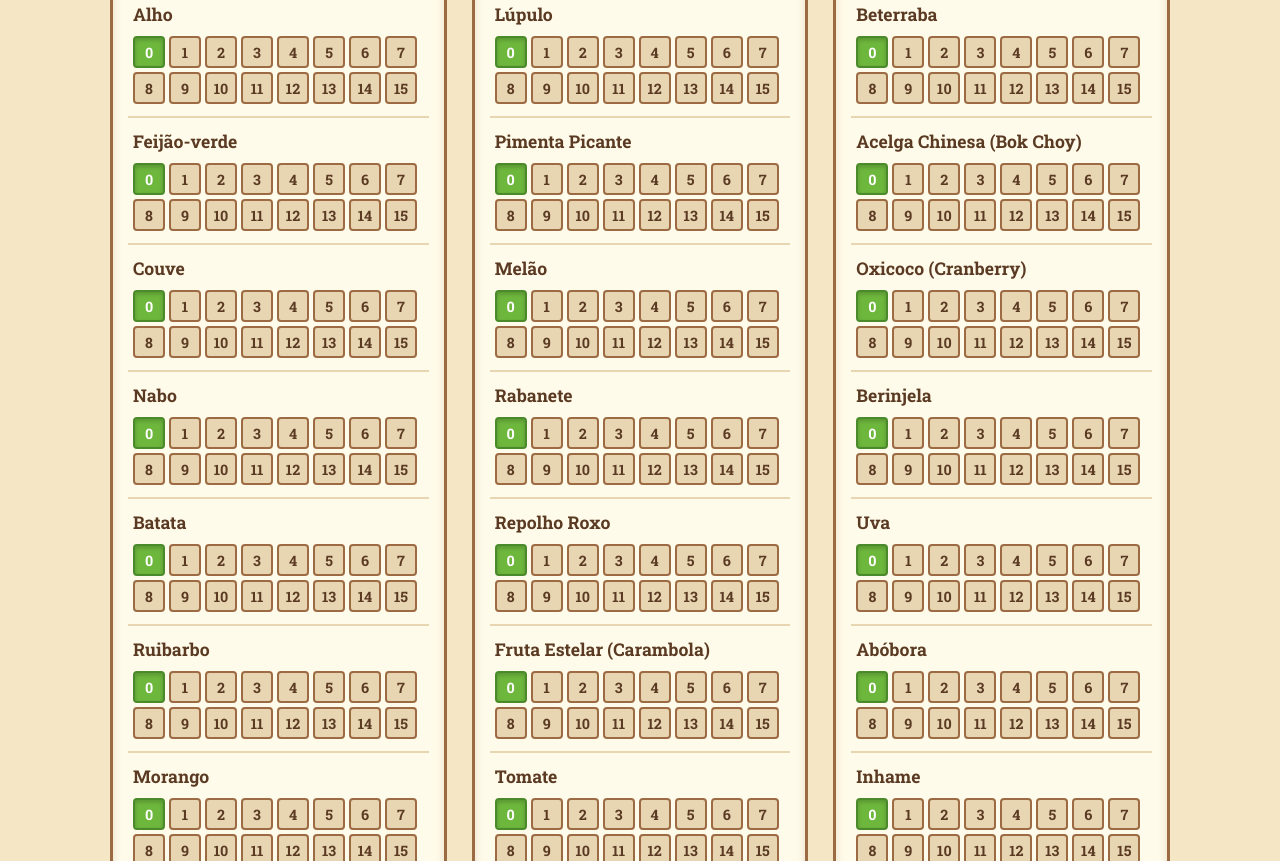
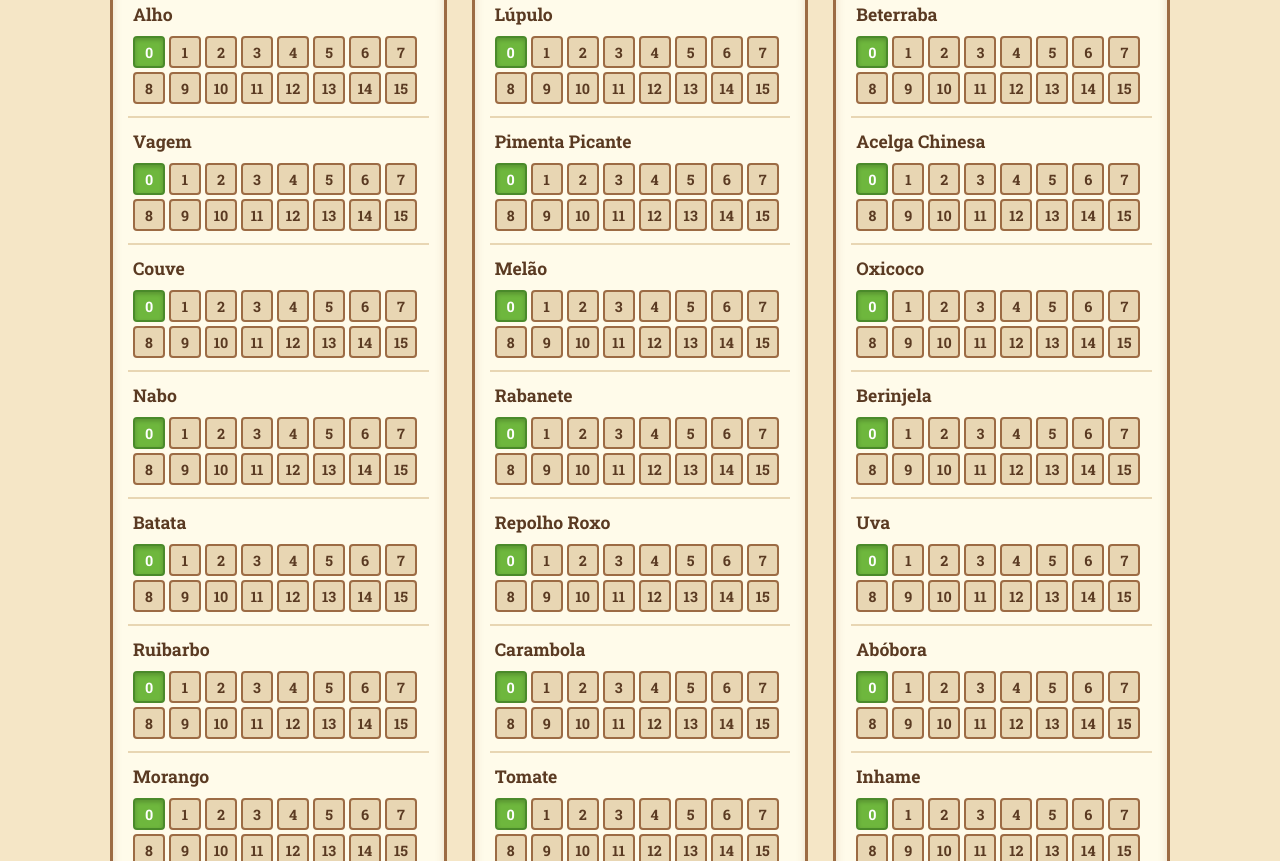
Before and after one commit to vnxmello/stardew-tracker, a plain HTML site: page index.html in a window 1280 px wide. Shown: the part 640-1501 px from the top of the page. Drawn offline with Linux system fonts and the light colour scheme.

Commit message:
alteracao na nomenclatura de alguns elementos

```diff
--- a/index.html
+++ b/index.html
@@ -37,7 +37,7 @@
                     <li data-crop="couve-flor"><span class="crop-name">Couve-flor</span></li>
                     <li data-crop="grao-de-cafe"><span class="crop-name">Grão de Café</span></li>
                     <li data-crop="alho"><span class="crop-name">Alho</span></li>
-                    <li data-crop="feijao-verde"><span class="crop-name">Feijão-verde</span></li>
+                    <li data-crop="vagem"><span class="crop-name">Vagem</span></li>
                     <li data-crop="couve"><span class="crop-name">Couve</span></li>
                     <li data-crop="nabo"><span class="crop-name">Nabo</span></li>
                     <li data-crop="batata"><span class="crop-name">Batata</span></li>
@@ -56,7 +56,7 @@
                     <li data-crop="melao"><span class="crop-name">Melão</span></li>
                     <li data-crop="rabanete"><span class="crop-name">Rabanete</span></li>
                     <li data-crop="repolho-roxo"><span class="crop-name">Repolho Roxo</span></li>
-                    <li data-crop="fruta-estelar"><span class="crop-name">Fruta Estelar (Carambola)</span></li>
+                    <li data-crop="fruta-estelar"><span class="crop-name">Carambola</span></li>
                     <li data-crop="tomate"><span class="crop-name">Tomate</span></li>
                     <li data-crop="trigo"><span class="crop-name">Trigo</span></li>
                 </ul>
@@ -68,8 +68,8 @@
                     <li data-crop="amaranto"><span class="crop-name">Amaranto</span></li>
                     <li data-crop="alcachofra"><span class="crop-name">Alcachofra</span></li>
                     <li data-crop="beterraba"><span class="crop-name">Beterraba</span></li>
-                    <li data-crop="acelga-chinesa"><span class="crop-name">Acelga Chinesa (Bok Choy)</span></li>
-                    <li data-crop="oxicoco"><span class="crop-name">Oxicoco (Cranberry)</span></li>
+                    <li data-crop="acelga-chinesa"><span class="crop-name">Acelga Chinesa</span></li>
+                    <li data-crop="oxicoco"><span class="crop-name">Oxicoco</span></li>
                     <li data-crop="berinjela"><span class="crop-name">Berinjela</span></li>
                     <li data-crop="uva"><span class="crop-name">Uva</span></li>
                     <li data-crop="abobora"><span class="crop-name">Abóbora</span></li>
```
